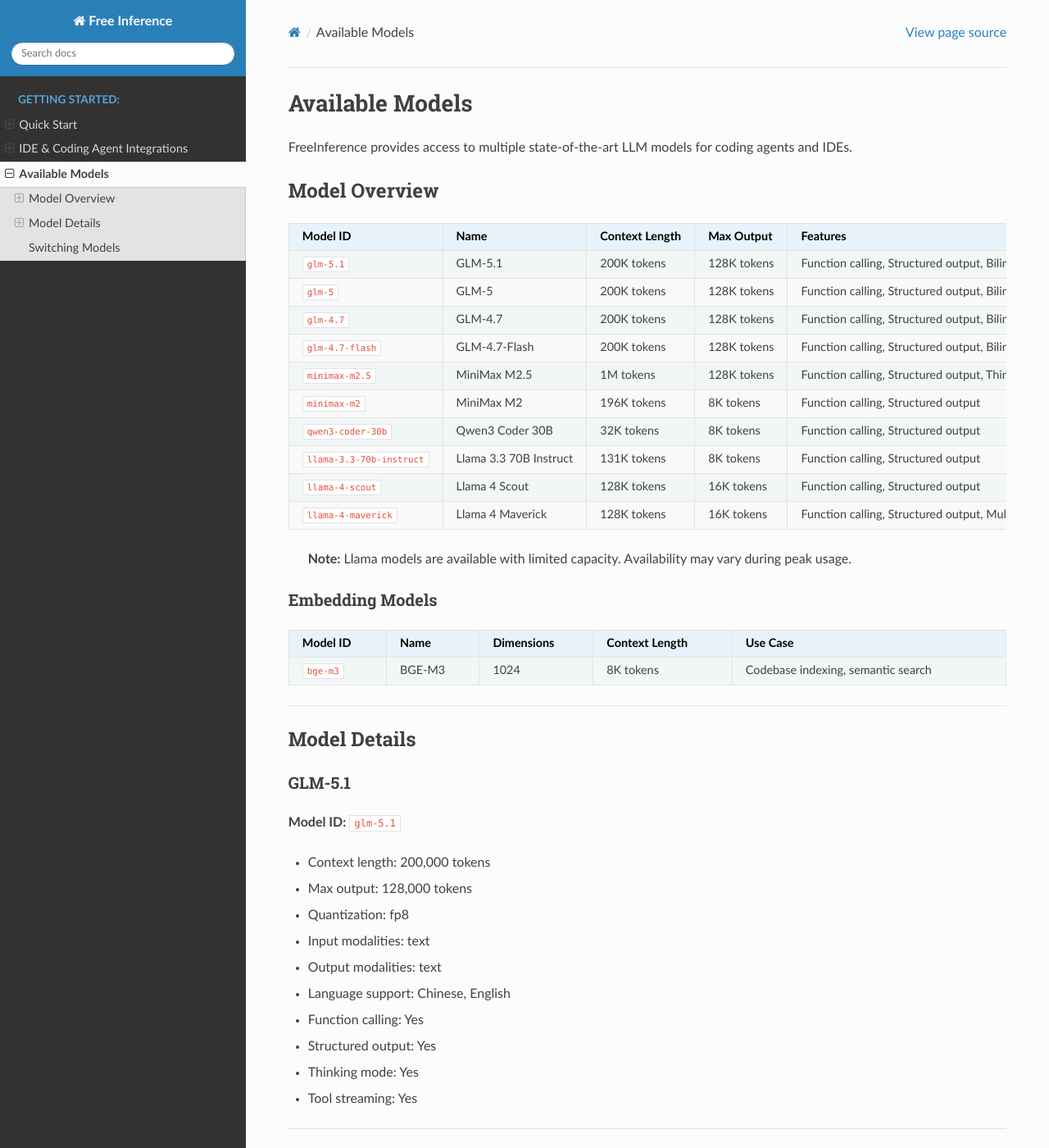
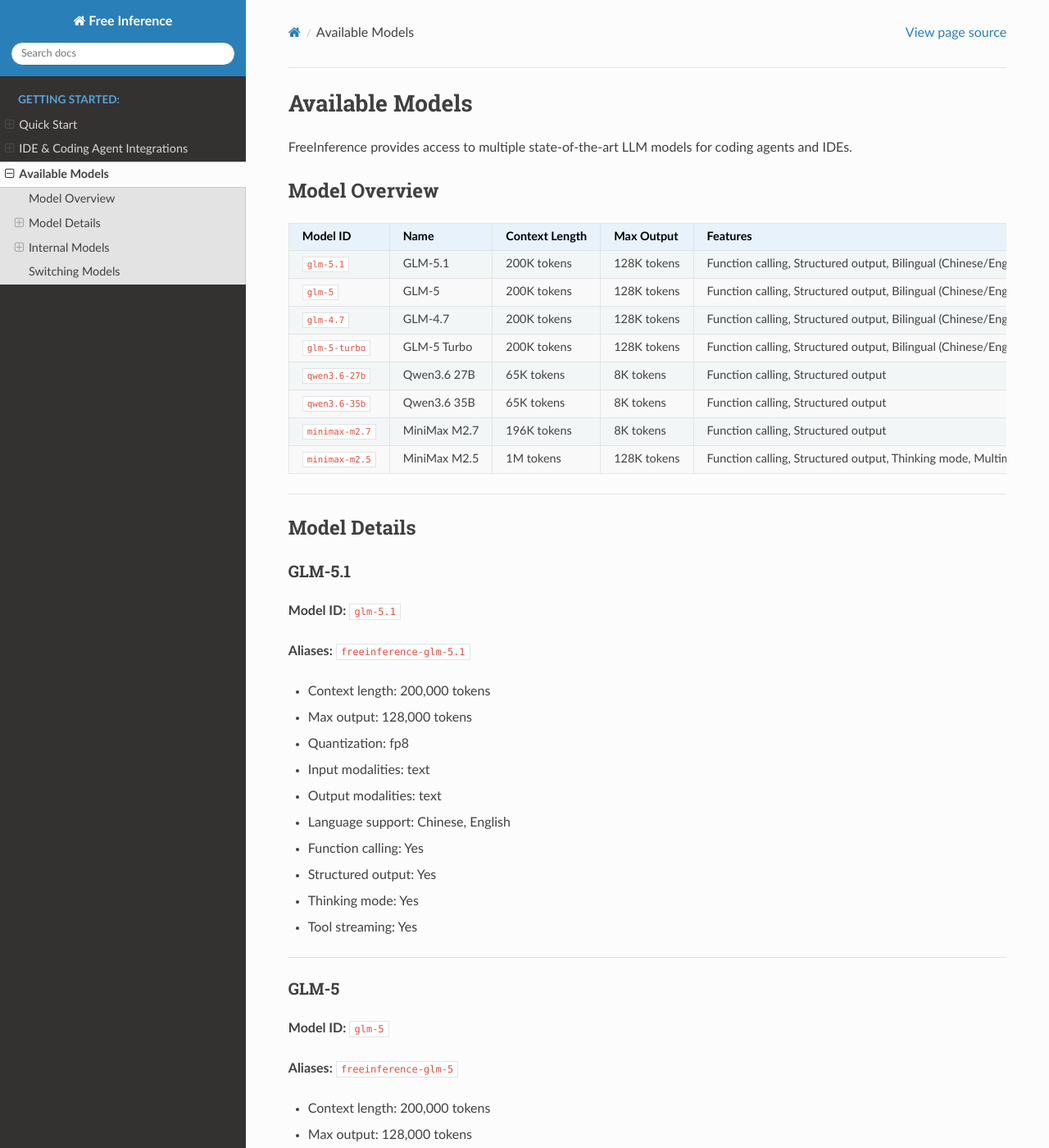
Before and after one commit to B-A-M-N/hybridInference, a Sphinx documentation site: the page built from docs/free_inference/docs/source/models.md, in a window 1280 px wide and 1400 px high. Shown: the whole window at 82% size. Built offline with Sphinx 7.4.7 and the Read the Docs theme 3.1.0, drawn with Linux system fonts in a browser that asks for light colours; some of the changed text lies outside the part shown.

Commit message:
docs(freeinference): update model docs to reflect active models in config (#233)
## Summary

- Removed deprecated/inactive models: `glm-4.7-flash`, `minimax-m2`,
`qwen3-coder-30b`, `llama-3.3-70b-instruct`, `llama-4-scout`,
`llama-4-maverick`, and the BGE-M3 embedding section
- Added new public models with full detail sections: `glm-5-turbo`,
`qwen3.6-27b`, `qwen3.6-35b`, `minimax-m2.7`
- Added new **Internal Models** section for `gpt-5.4`,
`claude-sonnet-4.6`, and `claude-opus-4.6` (require internal role
access)
- Updated `README.md` Available Models list to reflect current active
public models

## Files changed

- `docs/free_inference/docs/source/models.md` — Full model reference
page
- `docs/free_inference/README.md` — Available Models section

## Test plan

- [ ] Verify all active models from `config/models.yaml` are represented
in `models.md`
- [ ] Verify removed models are no longer listed
- [ ] Verify internal models section has the required-role note
- [ ] Verify README Available Models list matches the 8 public models

🤖 Generated with [Claude Code](https://claude.com/claude-code)

Co-authored-by: Claude Sonnet 4.6 <noreply@anthropic.com>

```diff
--- a/docs/free_inference/docs/source/models.md
+++ b/docs/free_inference/docs/source/models.md
@@ -9,21 +9,11 @@ FreeInference provides access to multiple state-of-the-art LLM models for coding
 | `glm-5.1` | GLM-5.1 | 200K tokens | 128K tokens | Function calling, Structured output, Bilingual (Chinese/English), Thinking mode |
 | `glm-5` | GLM-5 | 200K tokens | 128K tokens | Function calling, Structured output, Bilingual (Chinese/English), Thinking mode |
 | `glm-4.7` | GLM-4.7 | 200K tokens | 128K tokens | Function calling, Structured output, Bilingual (Chinese/English), Thinking mode |
-| `glm-4.7-flash` | GLM-4.7-Flash | 200K tokens | 128K tokens | Function calling, Structured output, Bilingual (Chinese/English), Thinking mode |
+| `glm-5-turbo` | GLM-5 Turbo | 200K tokens | 128K tokens | Function calling, Structured output, Bilingual (Chinese/English), Thinking mode |
+| `qwen3.6-27b` | Qwen3.6 27B | 65K tokens | 8K tokens | Function calling, Structured output |
+| `qwen3.6-35b` | Qwen3.6 35B | 65K tokens | 8K tokens | Function calling, Structured output |
+| `minimax-m2.7` | MiniMax M2.7 | 196K tokens | 8K tokens | Function calling, Structured output |
 | `minimax-m2.5` | MiniMax M2.5 | 1M tokens | 128K tokens | Function calling, Structured output, Thinking mode, Multimodal (text+image) |
-| `minimax-m2` | MiniMax M2 | 196K tokens | 8K tokens | Function calling, Structured output |
-| `qwen3-coder-30b` | Qwen3 Coder 30B | 32K tokens | 8K tokens | Function calling, Structured output |
-| `llama-3.3-70b-instruct` | Llama 3.3 70B Instruct | 131K tokens | 8K tokens | Function calling, Structured output |
-| `llama-4-scout` | Llama 4 Scout | 128K tokens | 16K tokens | Function calling, Structured output |
-| `llama-4-maverick` | Llama 4 Maverick | 128K tokens | 16K tokens | Function calling, Structured output, Multimodal (text+image) |
-
-> **Note:** Llama models are available with limited capacity. Availability may vary during peak usage.
-
-### Embedding Models
-
-| Model ID | Name | Dimensions | Context Length | Use Case |
-|----------|------|------------|----------------|----------|
-| `bge-m3` | BGE-M3 | 1024 | 8K tokens | Codebase indexing, semantic search |
 
 ---
 
@@ -32,6 +22,8 @@ FreeInference provides access to multiple state-of-the-art LLM models for coding
 ### GLM-5.1
 
 **Model ID:** `glm-5.1`
+
+**Aliases:** `freeinference-glm-5.1`
 
 - Context length: 200,000 tokens
 - Max output: 128,000 tokens
@@ -49,6 +41,8 @@ FreeInference provides access to multiple state-of-the-art LLM models for coding
 ### GLM-5
 
 **Model ID:** `glm-5`
+
+**Aliases:** `freeinference-glm-5`
 
 - Context length: 200,000 tokens
 - Max output: 128,000 tokens
@@ -68,6 +62,8 @@ FreeInference provides access to multiple state-of-the-art LLM models for coding
 
 **Model ID:** `glm-4.7`
 
+**Aliases:** `freeinference-glm-4.7`
+
 - Context length: 200,000 tokens
 - Max output: 128,000 tokens
 - Quantization: fp8
@@ -81,9 +77,11 @@ FreeInference provides access to multiple state-of-the-art LLM models for coding
 
 ---
 
-### GLM-4.7-Flash
+### GLM-5 Turbo
 
-**Model ID:** `glm-4.7-flash`
+**Model ID:** `glm-5-turbo`
+
+**Aliases:** `freeinference-glm-5-turbo`
 
 - Context length: 200,000 tokens
 - Max output: 128,000 tokens
@@ -95,6 +93,48 @@ FreeInference provides access to multiple state-of-the-art LLM models for coding
 - Structured output: Yes
 - Thinking mode: Yes
 - Tool streaming: Yes
+
+---
+
+### Qwen3.6 27B
+
+**Model ID:** `qwen3.6-27b`
+
+- Context length: 65,536 tokens
+- Max output: 8,192 tokens
+- Hosting: Self-hosted (free)
+- Input modalities: text
+- Output modalities: text
+- Function calling: Yes
+- Structured output: Yes
+
+---
+
+### Qwen3.6 35B
+
+**Model ID:** `qwen3.6-35b`
+
+- Context length: 65,536 tokens
+- Max output: 8,192 tokens
+- Hosting: Self-hosted (free)
+- Input modalities: text
+- Output modalities: text
+- Function calling: Yes
+- Structured output: Yes
+
+---
+
+### MiniMax M2.7
+
+**Model ID:** `minimax-m2.7`
+
+- Context length: 196,608 tokens
+- Max output: 8,192 tokens
+- Quantization: bf16
+- Input modalities: text
+- Output modalities: text
+- Function calling: Yes
+- Structured output: Yes
 
 ---
 
@@ -114,69 +154,16 @@ FreeInference provides access to multiple state-of-the-art LLM models for coding
 
 ---
 
-### MiniMax M2
+## Internal Models
 
-**Model ID:** `minimax-m2`
+> **Note:** The following models require internal role access and are not available to general users.
 
-- Context length: 196,608 tokens
-- Max output: 8,192 tokens
-- Quantization: bf16
-- Input modalities: text
-- Output modalities: text
-- Function calling: Yes
-- Structured output: Yes
+### GPT-5.4
 
----
+**Model ID:** `gpt-5.4`
 
-### Qwen3 Coder 30B
-
-**Model ID:** `qwen3-coder-30b`
-
-- Context length: 32,768 tokens
-- Max output: 8,192 tokens
-- Quantization: bf16
-- Input modalities: text
-- Output modalities: text
-- Function calling: Yes
-- Structured output: Yes
-
----
-
-### Llama 3.3 70B Instruct (Limited Capacity)
-
-**Model ID:** `llama-3.3-70b-instruct`
-
-- Context length: 131,072 tokens
-- Max output: 8,192 tokens
-- Quantization: bf16
-- Input modalities: text
-- Output modalities: text
-- Function calling: Yes
-- Structured output: Yes
-
----
-
-### Llama 4 Scout (Limited Capacity)
-
-**Model ID:** `llama-4-scout`
-
-- Context length: 128,000 tokens
-- Max output: 16,384 tokens
-- Quantization: fp8
-- Input modalities: text
-- Output modalities: text
-- Function calling: Yes
-- Structured output: Yes
-
----
-
-### Llama 4 Maverick (Limited Capacity)
-
-**Model ID:** `llama-4-maverick`
-
-- Context length: 128,000 tokens
-- Max output: 16,384 tokens
-- Quantization: fp8
+- Context length: 1,050,000 tokens
+- Max output: 128,000 tokens
 - Input modalities: text, image
 - Output modalities: text
 - Function calling: Yes
@@ -184,19 +171,27 @@ FreeInference provides access to multiple state-of-the-art LLM models for coding
 
 ---
 
-### BGE-M3 (Embedding)
+### Claude Sonnet 4.6
 
-**Model ID:** `bge-m3`
+**Model ID:** `claude-sonnet-4.6`
 
-- Type: Embedding
-- Dimensions: 1024
-- Context length: 8,192 tokens
-- Quantization: fp16
-- Input modalities: text
-- Output modalities: embedding
-- Multilingual: Yes (100+ languages)
+- Context length: 200,000 tokens
+- Max output: 64,000 tokens
+- Input modalities: text, image
+- Output modalities: text
+- Function calling: Yes
 
-Use this model for codebase indexing in Roo Code, Kilo Code, and other tools that support semantic code search. See the [integration guide](integrations.md) for setup instructions.
+---
+
+### Claude Opus 4.6
+
+**Model ID:** `claude-opus-4.6`
+
+- Context length: 200,000 tokens
+- Max output: 128,000 tokens
+- Input modalities: text, image
+- Output modalities: text
+- Function calling: Yes
 
 ---
 
```
Also changed, not shown: docs/free_inference/README.md.
